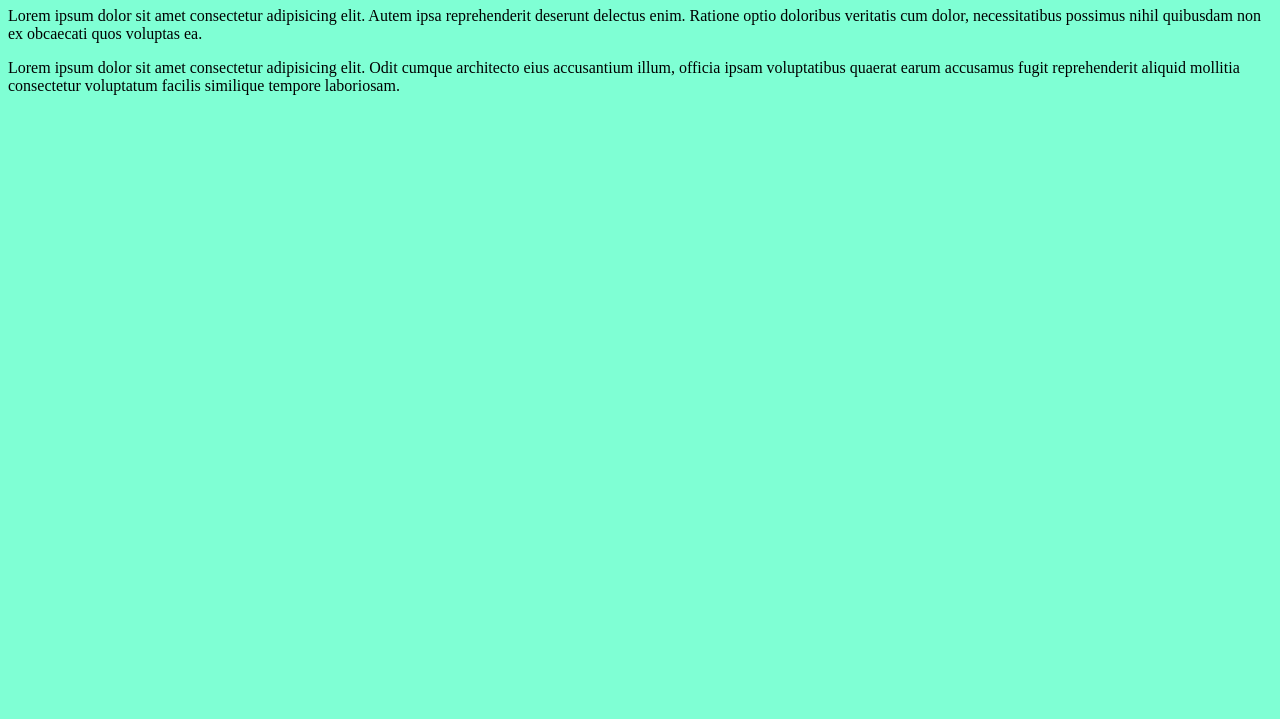
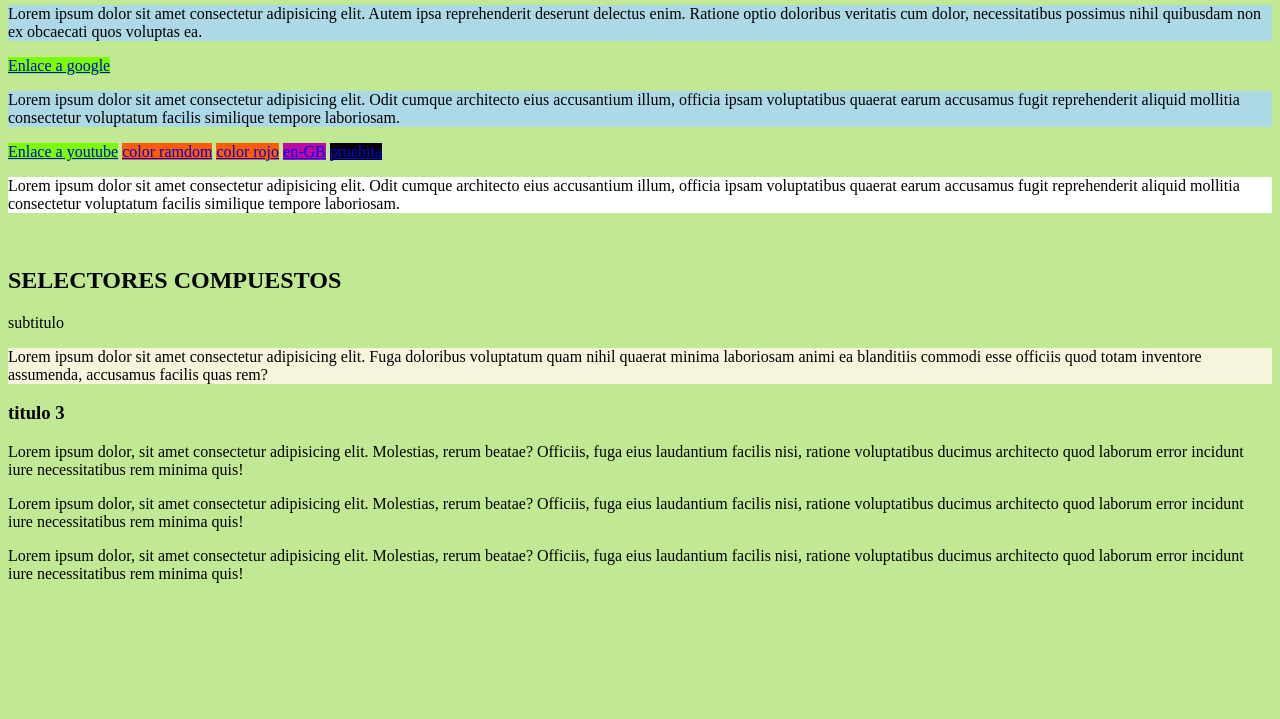
Before and after one commit to JeisonJossa/tutorialCSS, a plain HTML site: page 1-Selectores/index.html in a window 1280 px wide. Shown: the part 81-800 px from the top of the page. Drawn offline with Linux system fonts and the light colour scheme.

Commit message:
Selectores simples

```diff
--- a/1-Selectores/index.html
+++ b/1-Selectores/index.html
@@ -7,18 +7,63 @@
     <link rel="stylesheet" href="styles.css" />
   </head>
   <body>
-    <h1>Selectores</h1>
-    <p>
+    <h1 id="title">SELECTORES SIMPLES</h1>
+    <p class="parrafo">
       Lorem ipsum dolor sit amet consectetur adipisicing elit. Autem ipsa
       reprehenderit deserunt delectus enim. Ratione optio doloribus veritatis
       cum dolor, necessitatibus possimus nihil quibusdam non ex obcaecati quos
       voluptas ea.
     </p>
-    <p>
+    <a href="www.google.com">Enlace a google</a>
+    <p class="parrafo">
       Lorem ipsum dolor sit amet consectetur adipisicing elit. Odit cumque
       architecto eius accusantium illum, officia ipsam voluptatibus quaerat
       earum accusamus fugit reprehenderit aliquid mollitia consectetur
       voluptatum facilis similique tempore laboriosam.
     </p>
+    <a href="www.youtube.com">Enlace a youtube</a>
+    <a href="#color-random">color ramdom</a>
+    <a href="#color-red">color rojo</a>
+    <a href="en-GB">en-GB</a>
+    <a href="pru-e-bi-ta">pruebita</a>
+    <p lang="en">
+      Lorem ipsum dolor sit amet consectetur adipisicing elit. Odit cumque
+      architecto eius accusantium illum, officia ipsam voluptatibus quaerat
+      earum accusamus fugit reprehenderit aliquid mollitia consectetur
+      voluptatum facilis similique tempore laboriosam.
+    </p>
+    <br />
+
+    <h2 class="titulo">SELECTORES COMPUESTOS</h2>
+    <p class="subtitulo">subtitulo</p>
+    <p class="text">
+      Lorem ipsum dolor sit amet consectetur adipisicing elit. Fuga doloribus
+      voluptatum quam nihil quaerat minima laboriosam animi ea blanditiis
+      commodi esse officiis quod totam inventore assumenda, accusamus facilis
+      quas rem?
+    </p>
+    <div>
+      <h3>titulo 3</h3>
+      <p class="text-2">
+        Lorem ipsum dolor, sit amet consectetur adipisicing elit. Molestias,
+        rerum beatae? Officiis, fuga eius laudantium facilis nisi, ratione
+        voluptatibus ducimus architecto quod laborum error incidunt iure
+        necessitatibus rem minima quis!
+      </p>
+
+      <p class="text-3">
+        Lorem ipsum dolor, sit amet consectetur adipisicing elit. Molestias,
+        rerum beatae? Officiis, fuga eius laudantium facilis nisi, ratione
+        voluptatibus ducimus architecto quod laborum error incidunt iure
+        necessitatibus rem minima quis!
+      </p>
+
+      <p class="text-4">
+        Lorem ipsum dolor, sit amet consectetur adipisicing elit. Molestias,
+        rerum beatae? Officiis, fuga eius laudantium facilis nisi, ratione
+        voluptatibus ducimus architecto quod laborum error incidunt iure
+        necessitatibus rem minima quis!
+      </p>
+    </div>
   </body>
 </html>
--- a/1-Selectores/styles.css
+++ b/1-Selectores/styles.css
@@ -4,17 +4,71 @@
       -Selector Universal:           (*)
       -Selector de tipo o etiqueta:  Nombre de la etiqueta
     Selectores de atributo
+      -ID     -> Id del elemento
+      -Clase  -> Clase del elemento
+      -Otros Atributos:
+              [atributo]          Para dar estilo a un atributo
+              [atributo="valor"]  Para dar estilo a un valor
+              [atributo^="valor"] Para dar estilo a un atributo que empieza por un valor
+              [atributo*="valor"] Para dar estilo a un atributo que contiene un valor
+              [atributo$="valor"] Para dar estilo a un atributo que termiena en un valor
+              [atributo|="valor"] Para dar estilo a un atributo que termiena en un valor
   *Selectores Compuestos*
     Selectores Agrupados
     Selectores Combinadores
     Pseudoclases - Pseudoelementos
 */
 
-*{
-  align-content: center;
+/*****************SELECTORES SIMPLES*****************/
+
+/* Selector Universal  */
+* {
+  align-items: center;
+}
+/* Selector de etiqueta*/
+h1 {
+  border-style: dashed;
+}
+/* Selector de etiqueta*/
+body {
+  background-color: rgb(193, 233, 147);
+}
+/* Selector de ID*/
+/* No es buena idea dar estilos con ID */
+#title {
+  background-color: cadetblue;
+}
+/* Selector de clase*/
+.parrafo {
+  background-color: lightblue;
+}
+/* Selector [atributo]*/
+[href] {
+  background-color: lawngreen;
+}
+/* Selector [atributo="valor"]*/
+[href="www.youtube.com"] {
+  background-color: lawngreen;
+}
+/* Selector [atributo^="valor"]*/
+[href^="#color"] {
+  background-color: rgb(252, 92, 0);
+}
+/* Selector [atributo*="valor"]*/
+[href*="-G"] {
+  background-color: rgb(187, 10, 163);
+}
+/* Selector [atributo$="valor"]*/
+[href$="ta"] {
+  background-color: rgb(8, 3, 3);
+}
+/* Selector [atributo|="valor"]*/
+[lang="en"] {
+  background-color: white;
 }
 
+/*****************SELECTORES COMPUESTOS*****************/
 
-body{
-  background-color: aquamarine;
+.text{
+  background-color:beige;
 }
```
